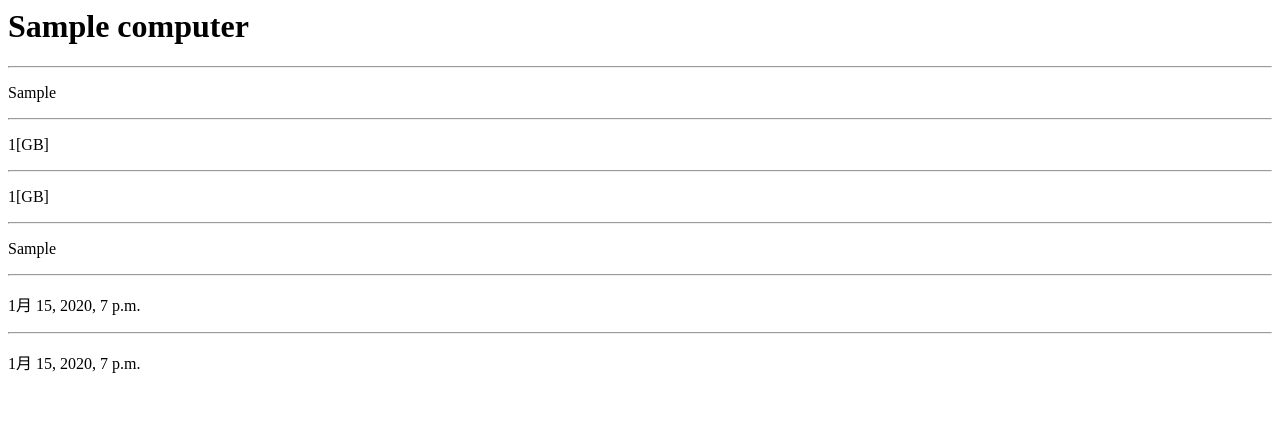
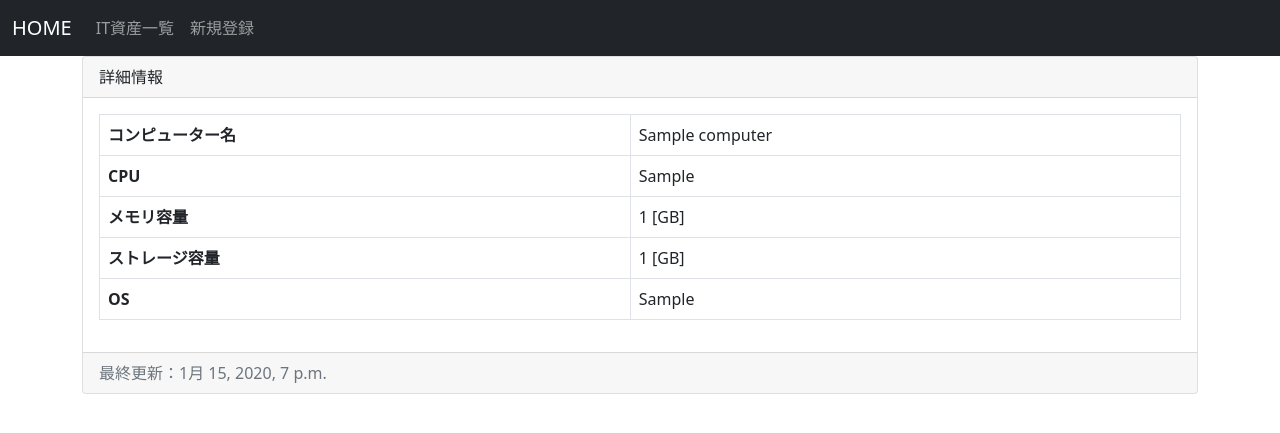
Before and after one commit to yusuke8655/infraprj, a Django app: page /computer/1/ in a window 1280 px wide. Shown: the top 433 px of the page. Run offline with Django 3.2, Linux system fonts and the light colour scheme; tables that the repository leaves empty hold one stand-in row (values such as "Sample post").

Commit message:
共通テンプレート(base.html)設定

```diff
--- /dev/null
+++ b/infra/templates/infra/base.html
@@ -0,0 +1,55 @@
+<!doctype html>
+<html lang="ja">
+
+<head>
+    <!-- Required meta tags -->
+    <meta charset="utf-8">
+    <meta name="viewport" content="width=device-width, initial-scale=1">
+
+    <!-- Bootstrap CSS -->
+    <link href="https://cdn.jsdelivr.net/npm/bootstrap@5.0.2/dist/css/bootstrap.min.css" rel="stylesheet"
+        integrity="sha384-EVSTQN3/azprG1Anm3QDgpJLIm9Nao0Yz1ztcQTwFspd3yD65VohhpuuCOmLASjC" crossorigin="anonymous">
+
+    <title>IT資産管理</title>
+</head>
+
+<body>
+    <nav class="navbar navbar-expand-xl navbar-dark bg-dark">
+        <div class="container-fluid">
+            <a class="navbar-brand" href="#">HOME</a>
+            <button class="navbar-toggler" type="button" data-bs-toggle="collapse" data-bs-target="#navbarDark"
+                aria-controls="navbarDark" aria-expanded="false" aria-label="Toggle navigation">
+                <span class="navbar-toggler-icon"></span>
+            </button>
+            <div class="collapse navbar-collapse show" id="navbarDark">
+                <ul class="navbar-nav me-auto mb-2 mb-xl-0">
+                    <li class="nav-item">
+                        <a class="nav-link" href="#">IT資産一覧</a>
+                    </li>
+                    <li class="nav-item">
+                        <a class="nav-link" href="#">新規登録</a>
+                    </li>
+                </ul>
+            </div>
+        </div>
+    </nav>
+    <div class="container">
+        {% block content %}
+        {% endblock content %}
+    </div>
+
+    <!-- Optional JavaScript; choose one of the two! -->
+
+    <!-- Option 1: Bootstrap Bundle with Popper -->
+    <script src="https://cdn.jsdelivr.net/npm/bootstrap@5.0.2/dist/js/bootstrap.bundle.min.js"
+        integrity="sha384-MrcW6ZMFYlzcLA8Nl+NtUVF0sA7MsXsP1UyJoMp4YLEuNSfAP+JcXn/tWtIaxVXM"
+        crossorigin="anonymous"></script>
+
+    <!-- Option 2: Separate Popper and Bootstrap JS -->
+    <!--
+    <script src="https://cdn.jsdelivr.net/npm/@popperjs/core@2.9.2/dist/umd/popper.min.js" integrity="sha384-IQsoLXl5PILFhosVNubq5LC7Qb9DXgDA9i+tQ8Zj3iwWAwPtgFTxbJ8NT4GN1R8p" crossorigin="anonymous"></script>
+    <script src="https://cdn.jsdelivr.net/npm/bootstrap@5.0.2/dist/js/bootstrap.min.js" integrity="sha384-cVKIPhGWiC2Al4u+LWgxfKTRIcfu0JTxR+EQDz/bgldoEyl4H0zUF0QKbrJ0EcQF" crossorigin="anonymous"></script>
+    -->
+</body>
+
+</html>
--- a/infra/templates/infra/computer_detail.html
+++ b/infra/templates/infra/computer_detail.html
@@ -1,13 +1,39 @@
-<h1>{{ computer.name }}</h1>
-<hr>
-<p>{{ computer.cpu }}</p>
-<hr>
-<p>{{ computer.memory_cap }}[GB]</p>
-<hr>
-<p>{{ computer.strage_cap }}[GB]</p>
-<hr>
-<p>{{ computer.os }}</p>
-<hr>
-<p>{{ computer.created_at }}</p>
-<hr>
-<p>{{ computer.updated_at }}</p>
+{% extends 'infra/base.html' %}
+
+{% block content %}
+<div class="card">
+    <div class="card-header">
+        詳細情報
+    </div>
+    <div class="card-body">
+        <table class="table table-bordered">
+            <tbody>
+                <tr>
+                    <th scope="row">コンピューター名</th>
+                    <td>{{ computer.name }}</td>
+                </tr>
+                <tr>
+                    <th scope="row">CPU</th>
+                    <td>{{ computer.cpu }}</td>
+                </tr>
+                <tr>
+                    <th scope="row">メモリ容量</th>
+                    <td>{{ computer.memory_cap }} [GB]</td>
+                </tr>
+                <tr>
+                <tr>
+                    <th scope="row">ストレージ容量</th>
+                    <td>{{ computer.strage_cap }} [GB]</td>
+                </tr>
+                <tr>
+                    <th scope="row">OS</th>
+                    <td>{{ computer.os }}</td>
+                </tr>
+            </tbody>
+        </table>
+    </div>
+    <div class="card-footer text-muted">
+        最終更新：{{ computer.updated_at }}
+    </div>
+</div>
+{% endblock content %}
```
Also changed, not shown: infra/templates/infra/computer_list.html (+24 -5 lines).
